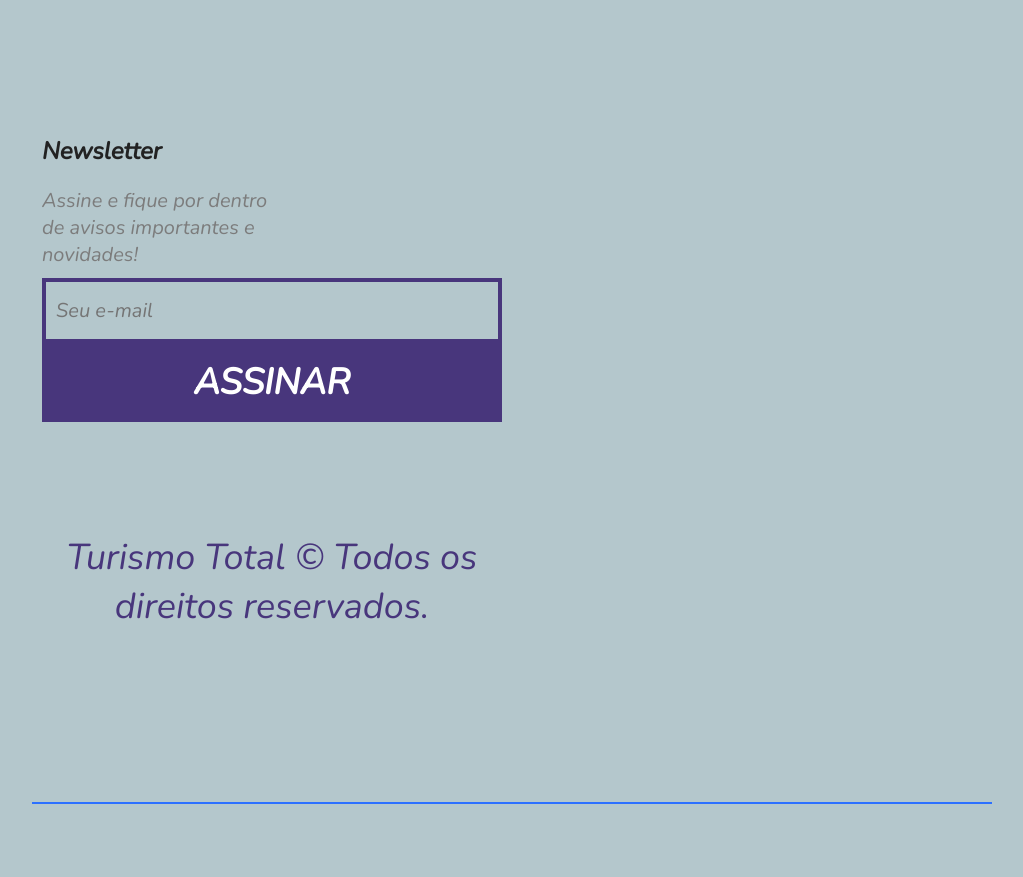
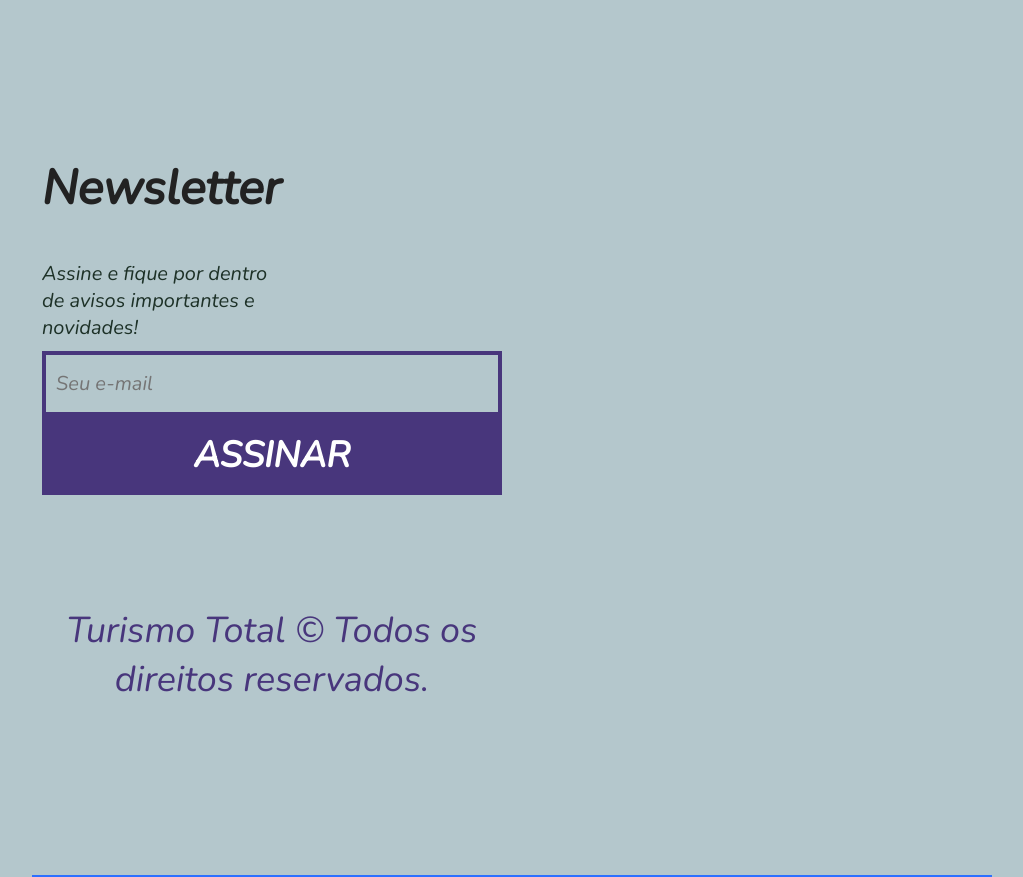
Before and after one commit to LucasEduardoPereiraCruz/tema-P.I, a plain HTML site: page projeto_ronan/index.html in a window 1280 px wide. Shown: the part 4240-5117 px from the top of the page, without its empty margins (128-1151 px from the left). Before the commit the page ends 5044 px from the top, so only its background shows below. Drawn offline with nearby package versions, Linux system fonts and the light colour scheme.

Commit message:
retoques

```diff
--- a/projeto_ronan/css/style.css
+++ b/projeto_ronan/css/style.css
@@ -225,6 +225,7 @@ color: #1d3127;
     }
 }
 
+/*NewsLetter*/
 .newsletter{
     background: #b4c7cc;
     padding: 60px calc((100% - 960px) / 2);
@@ -237,16 +238,16 @@ color: #1d3127;
     margin: 0 10px;
 }
 
-.newsletter-info h1{
+.newsletter-info h2{
    font-size: 3em;
-   color:#a4a4a4;
+   color:#222222;
 }
 
 .newsletter-info p{
     font-size: 1.25em;
     font-style: italic;
     max-width: 230px;
-    color: #7c7c7c;
+    color: #1d3127;
     margin-bottom: 10px
 }
 
```
